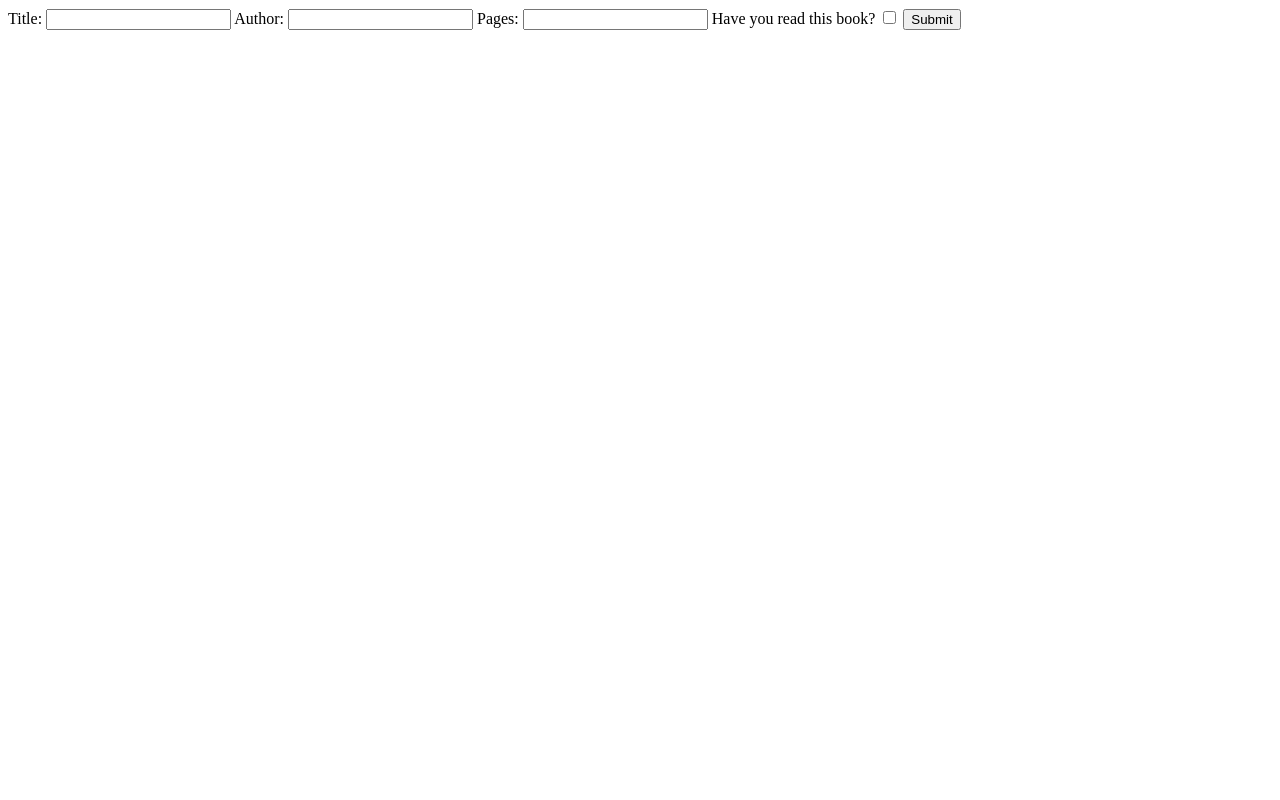
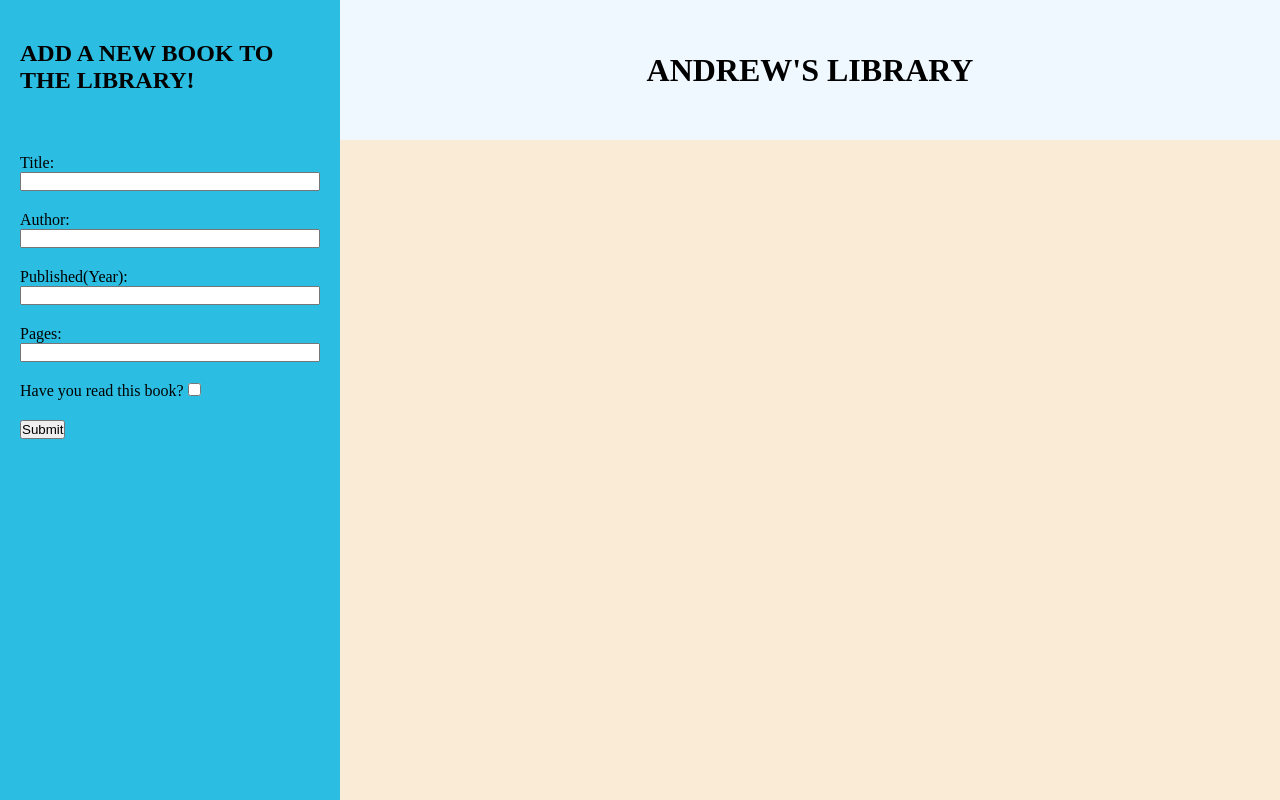
Before and after one commit to parkypark92/library_app, a website: page index.html in a window 1280 px wide. Drawn offline with Linux system fonts and the light colour scheme.

Commit message:
create basic layout with HTML and CSS

```diff
--- a/index.html
+++ b/index.html
@@ -9,16 +9,38 @@
     <title>Andrew's Library</title>
 </head>
 <body>
+    <div class="wrapper">
+        <header>
+            <h1>ANDREW'S LIBRARY</h1>
+        </header>
+        <div class="side-bar">
+            <h2>ADD A NEW BOOK TO THE LIBRARY!</h2>
             <form action="">
+                <div class="input-wrapper">
                     <label for="title">Title:</label>
                     <input type="text" name="title" id="title">
+                </div>
+                <div class="input-wrapper">
                     <label for="author">Author:</label>
                     <input type="text" name="author" id="author">
+                </div>
+                <div class="input-wrapper">
+                    <label for="published">Published(Year):</label>
+                    <input type="text" name="published" id="published">
+                </div>
+                <div class="input-wrapper">
                     <label for="pages">Pages:</label>
                     <input type="number" name="pages" id="pages">
+                </div>
+                <div class="input-wrapper">
                     <label for="has-read">Have you read this book?</label>
                     <input type="checkbox" name="has-read" id="has-read">
+                </div>
                 <button type="submit">Submit</button>
             </form>
+        </div>
+        <section class="my-books">
+        </section>
+    </div>
 </body>
 </html>
--- a/script.js
+++ b/script.js
@@ -1,22 +1,18 @@
 const myLibrary = [];
+const form = document.querySelector("form");
 const submit = document.querySelector("button");
 const newTitle = document.getElementById("title");
 const newAuthor = document.getElementById("author");
+const newPublished = document.getElementById("published");
 const newPages = document.getElementById("pages");
 const newHasRead = document.getElementById("has-read");
 
-function Book(title, author, pages, hasRead) {
+function Book(title, author, published, pages, hasRead) {
   this.title = title;
   this.author = author;
+  this.published = published;
   this.pages = pages;
   this.hasRead = hasRead;
-}
-
-function clearInputValues() {
-  newTitle.value = "";
-  newAuthor.value = "";
-  newPages.value = "";
-  newHasRead.value = "";
 }
 
 function addBookToLibrary(event) {
@@ -24,12 +20,13 @@ function addBookToLibrary(event) {
   const newBook = new Book(
     newTitle.value,
     newAuthor.value,
+    newPublished.value,
     newPages.value,
     newHasRead.checked ? newHasRead.value : "Off"
   );
   myLibrary.push(newBook);
   console.log(myLibrary);
-  clearInputValues();
+  form.reset();
 }
 
 submit.addEventListener("click", addBookToLibrary);
--- a/style.css
+++ b/style.css
@@ -0,0 +1,53 @@
+* {
+    margin: 0;
+    padding: 0;
+    box-sizing: border-box;
+}
+
+html, body {
+    height: 100%;
+}
+
+
+
+body {
+    max-width: 1400px;
+    margin: auto;
+}
+
+header {
+    background-color: aliceblue;
+    display: flex;
+    justify-content: center;
+    align-items: center;
+    grid-column: 2 / 3;
+}
+
+.wrapper {
+    height: 100%;
+    display: grid;
+    grid-template: 140px 1fr / 340px minmax(400px, 1fr);
+}
+
+.side-bar {
+    background-color: rgb(44, 190, 226);
+    padding: 40px 20px;
+    grid-row: 1 / 3;
+}
+
+.side-bar h2 {
+    padding-bottom: 40px;
+}
+
+form .input-wrapper:not(:nth-last-child(2)) {
+    display: flex;
+    flex-direction: column;
+}
+
+.input-wrapper, form button {
+    margin-top: 20px;
+}
+
+.my-books {
+    background-color: antiquewhite;
+}
```
Lines whose indentation alone changed are shown as unchanged.
